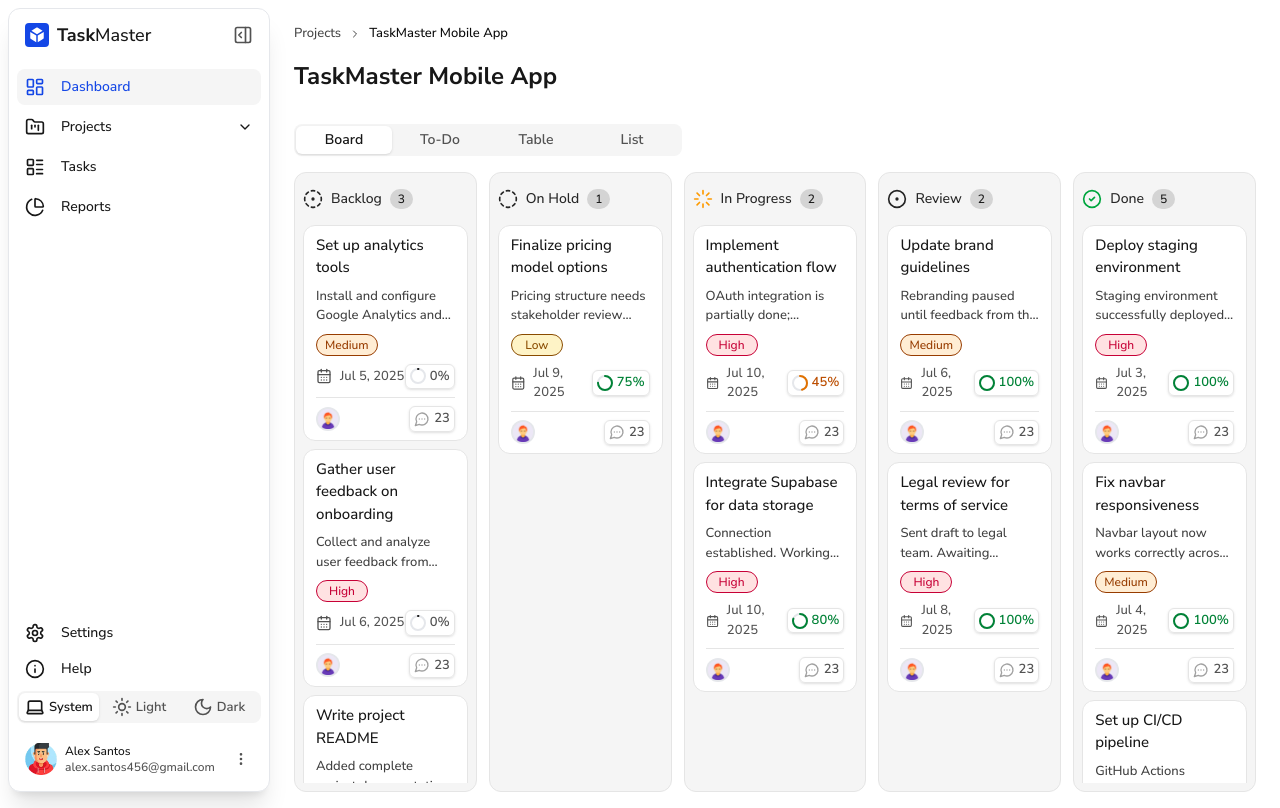
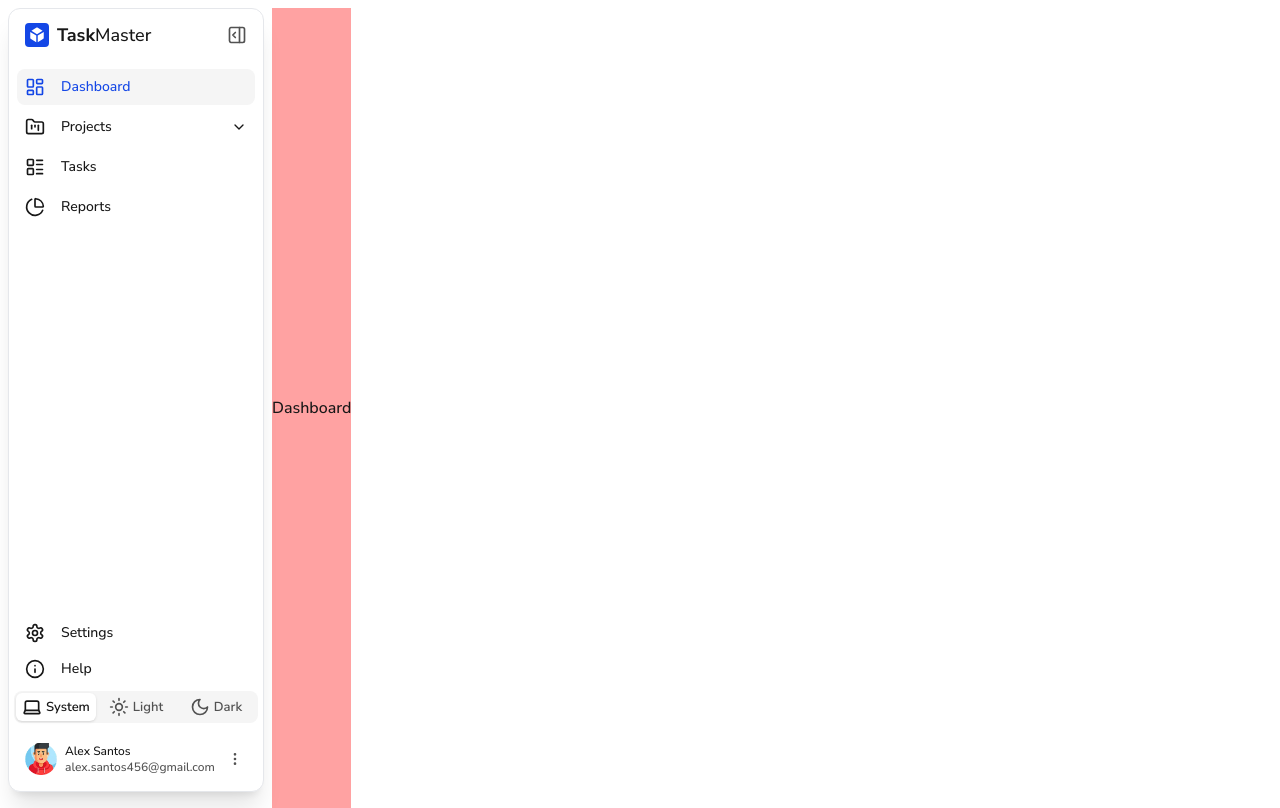
Before and after one commit to alexsantosquispe/taskmaster, a React (Vite) app: page /dashboard in a window 1280 px wide. Built offline with nearby package versions, Linux system fonts and the light colour scheme.

Commit message:
Feat: Routing setup

```diff
--- a/package.json
+++ b/package.json
@@ -24,7 +24,7 @@
     "clsx": "^2.1.1",
     "react": "^19.1.0",
     "react-dom": "^19.1.0",
-    "react-router-dom": "^7.6.3",
+    "react-router-dom": "^7.8.0",
     "tailwind-merge": "^3.3.1",
     "tailwindcss": "^4.1.11"
   },
--- a/src/App.tsx
+++ b/src/App.tsx
@@ -1,12 +1,14 @@
+import { AppRouter } from './AppRouter';
 import { SideBarMenu } from './components/molecules/SideBarMenu/SideBarMenu';
-import { Detail } from './components/organisms/Detail/Detail';
+// import { Detail } from './components/organisms/Detail/Detail';
 
 function App() {
   return (
     <div className="text-primary flex min-h-screen flex-col bg-white dark:bg-black dark:text-white">
       <main className="flex h-screen w-full flex-col gap-2 md:flex-row md:p-2">
         <SideBarMenu />
-        <Detail />
+        <AppRouter />
+        {/* <Detail /> */}
       </main>
     </div>
   );
--- /dev/null
+++ b/src/AppRouter.tsx
@@ -0,0 +1,18 @@
+import { Navigate, Route, Routes } from 'react-router-dom';
+
+import { Dashboard } from './components/organisms/Dashboard/Dashboard';
+import { Projects } from './components/organisms/Projects/Projects';
+import { Reports } from './components/organisms/Reports/Reports';
+import { Tasks } from './components/organisms/Tasks/Tasks';
+
+export const AppRouter = () => {
+  return (
+    <Routes>
+      <Route path="/" element={<Navigate to="/dashboard" />} />
+      <Route path="/dashboard" element={<Dashboard />} />
+      <Route path="/projects" element={<Projects />} />
+      <Route path="/tasks" element={<Tasks />} />
+      <Route path="/reports" element={<Reports />} />
+    </Routes>
+  );
+};
--- a/src/components/molecules/SideBarMenu/SideBarMenu.tsx
+++ b/src/components/molecules/SideBarMenu/SideBarMenu.tsx
@@ -21,12 +21,14 @@ export const SIDE_BAR_ITEMS = [
   {
     id: '1',
     label: 'Dashboard',
-    icon: <BoardIcon />
+    icon: <BoardIcon />,
+    path: '/dashboard'
   },
   {
     id: '2',
     label: 'Projects',
     icon: <ProjectIcon />,
+    path: '/projects',
     subItems: [
       {
         id: '2-1',
@@ -48,12 +50,14 @@ export const SIDE_BAR_ITEMS = [
   {
     id: '3',
     label: 'Tasks',
-    icon: <TasksListIcon />
+    icon: <TasksListIcon />,
+    path: '/tasks'
   },
   {
     id: '4',
     label: 'Reports',
-    icon: <ChartPieIcon />
+    icon: <ChartPieIcon />,
+    path: '/reports'
   }
 ];
 
@@ -96,7 +100,7 @@ export const SideBarMenu = () => {
         'md:dark:bg-primary dark:bg-primary/70 fixed z-50 flex flex-col border-b border-gray-200 bg-white/40 backdrop-blur-md transition-all duration-300 ease-in-out md:relative md:rounded-xl md:border md:bg-white md:shadow-xl dark:border-white/15',
         cn({
           'w-full md:w-14': isCollapsed,
-          'w-full md:w-[20rem]': !isCollapsed
+          'w-full md:w-[16rem]': !isCollapsed
         })
       )}
     >
--- /dev/null
+++ b/src/components/organisms/Dashboard/Dashboard.tsx
@@ -0,0 +1,7 @@
+export const Dashboard = () => {
+  return (
+    <div className="flex h-screen items-center justify-center bg-red-300">
+      Dashboard
+    </div>
+  );
+};
--- /dev/null
+++ b/src/components/organisms/Projects/Projects.tsx
@@ -0,0 +1,7 @@
+export const Projects = () => {
+  return (
+    <div className="flex h-screen items-center justify-center bg-yellow-300">
+      Projects
+    </div>
+  );
+};
--- /dev/null
+++ b/src/components/organisms/Reports/Reports.tsx
@@ -0,0 +1,7 @@
+export const Reports = () => {
+  return (
+    <div className="flex h-screen items-center justify-center bg-green-300">
+      Reports
+    </div>
+  );
+};
--- /dev/null
+++ b/src/components/organisms/Tasks/Tasks.tsx
@@ -0,0 +1,7 @@
+export const Tasks = () => {
+  return (
+    <div className="flex h-screen items-center justify-center bg-blue-300">
+      Tasks
+    </div>
+  );
+};
--- a/src/main.tsx
+++ b/src/main.tsx
@@ -2,13 +2,16 @@ import './index.css';
 
 import { StrictMode } from 'react';
 import { createRoot } from 'react-dom/client';
+import { BrowserRouter } from 'react-router-dom';
 import App from './App.tsx';
 import { ThemeProvider } from './contexts/ThemeProvider.tsx';
 
 createRoot(document.getElementById('root')!).render(
   <StrictMode>
     <ThemeProvider>
-      <App />
+      <BrowserRouter>
+        <App />
+      </BrowserRouter>
     </ThemeProvider>
   </StrictMode>
 );
```
Also changed, not shown: 2 other files (tests, documents, lock files or other folders).
